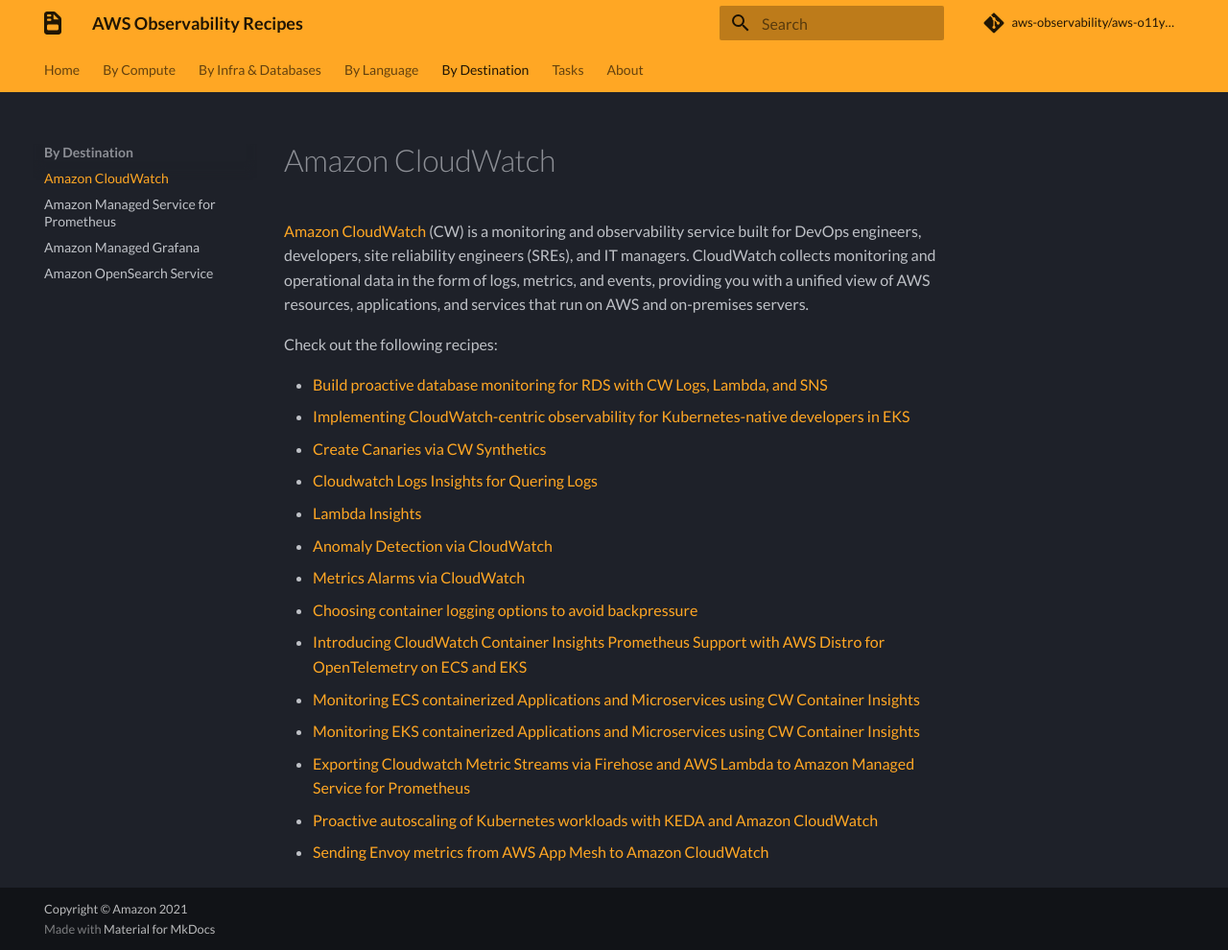
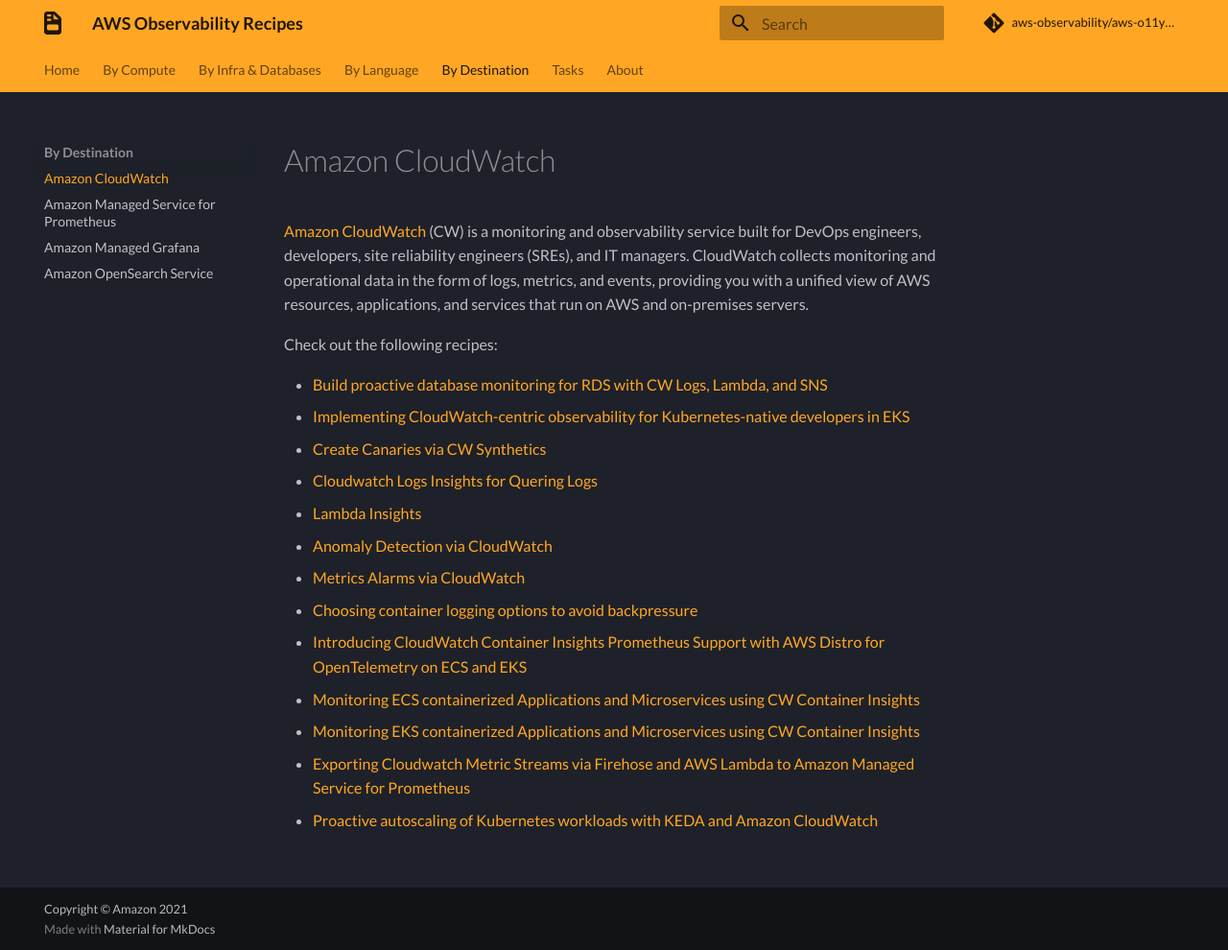
Before and after one commit to aws-observability/aws-o11y-recipes, an MkDocs documentation site: the page built from docs/cw.md, in a window 1280 px wide and 990 px high. Shown: the whole window at 96% size. Built offline with MkDocs 1.6.1 and Material for MkDocs 9.7.7, drawn with Linux system fonts in a browser that asks for light colours; some web fonts are replaced; comment, search, counter and statistics services are not loaded.

```diff
--- a/docs/cw.md
+++ b/docs/cw.md
@@ -21,7 +21,6 @@
 - [Monitoring EKS containerized Applications and Microservices using CW Container Insights][cwci-eks]
 - [Exporting Cloudwatch Metric Streams via Firehose and AWS Lambda to Amazon Managed Service for Prometheus](recipes/lambda-cw-metrics-go-amp.md)
 - [Proactive autoscaling of Kubernetes workloads with KEDA and Amazon CloudWatch][cw-keda-eks-scaling]
-- [Sending Envoy metrics from AWS App Mesh to Amazon CloudWatch][cw-appmesh-ecs]
 
 
 [cw-main]: https://aws.amazon.com/cloudwatch/
```
Also changed, not shown: other parts of docs/cw.md (+0 -1 lines).
